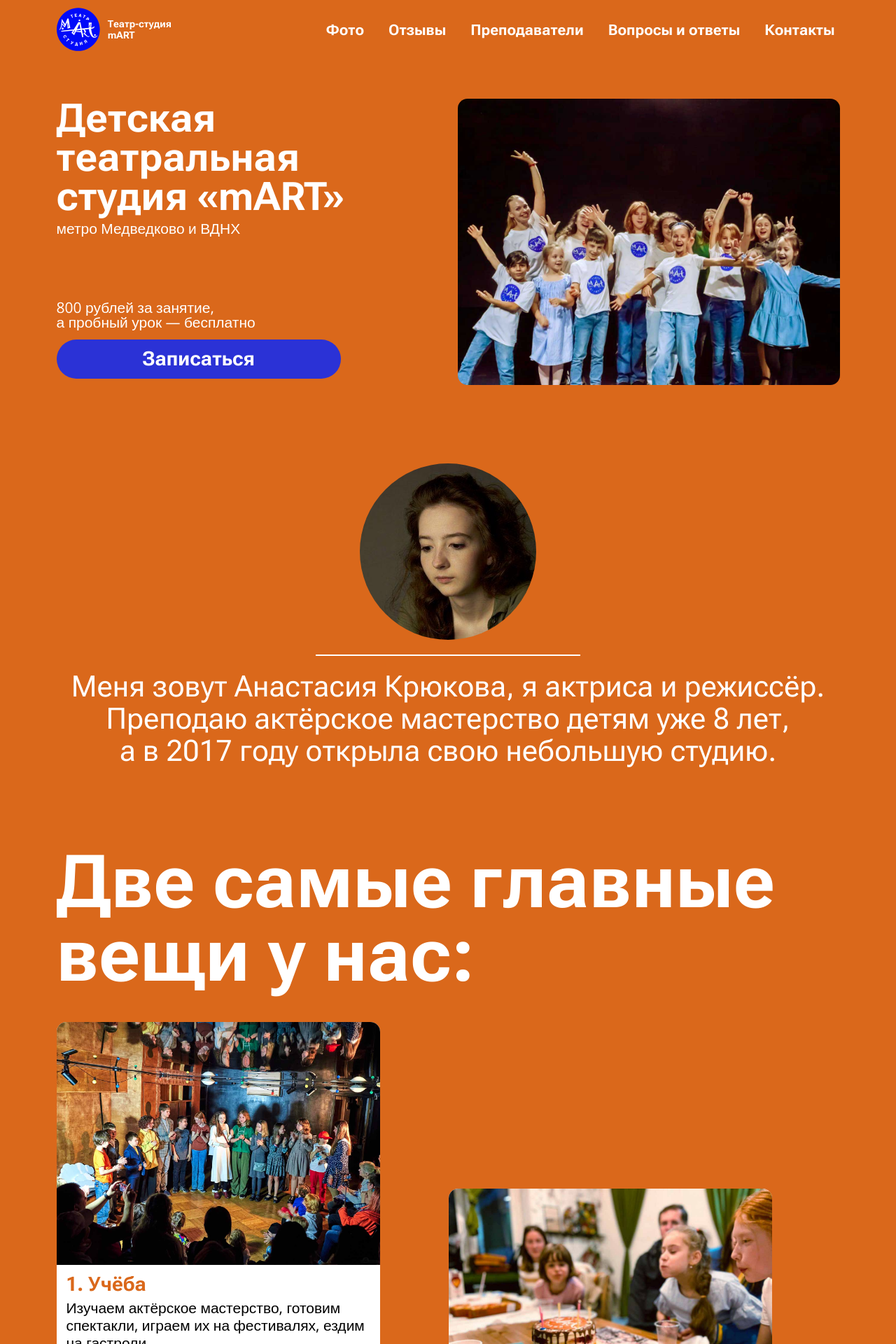
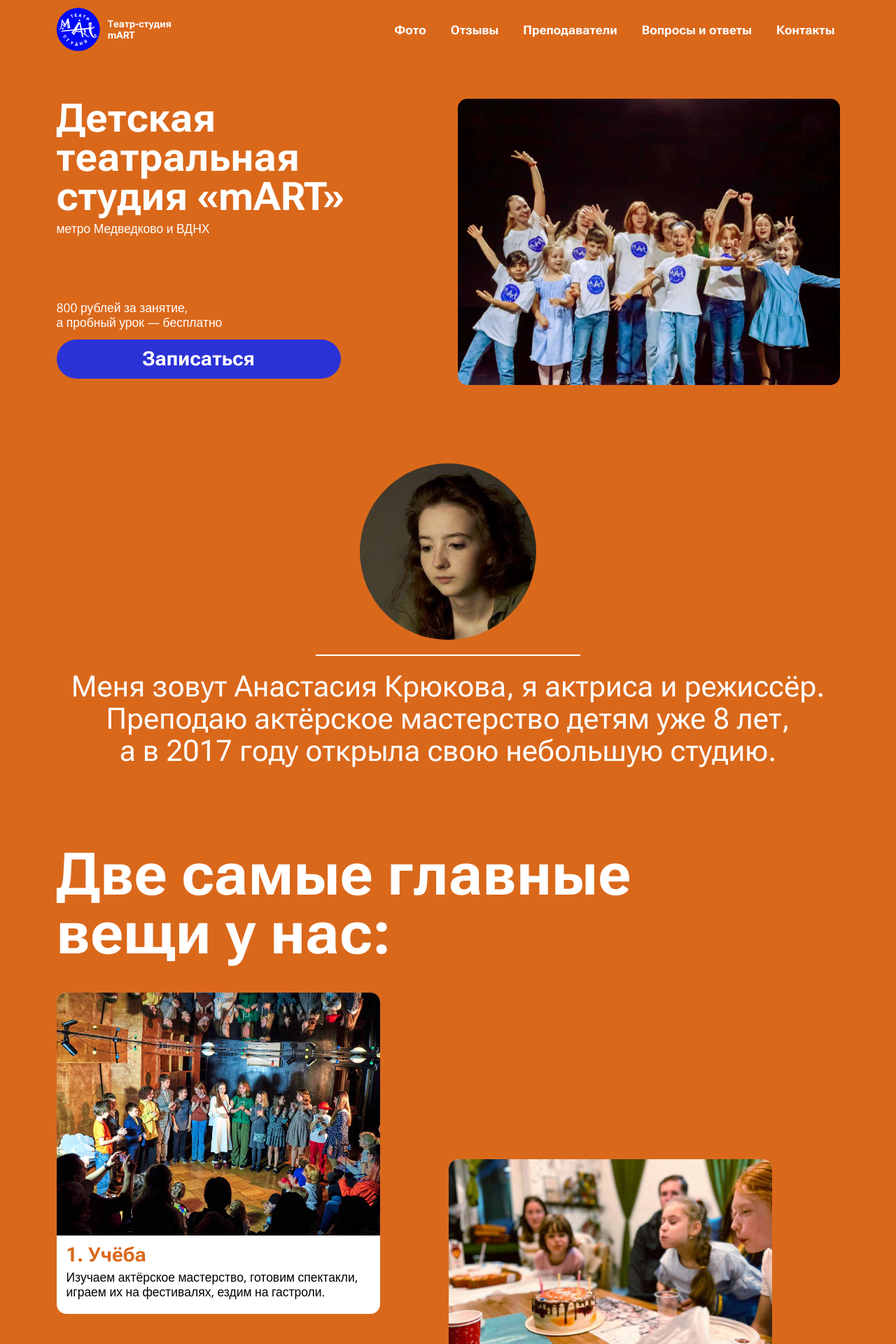
Before and after one commit to 1640max/mart, a Jekyll site: the page built from index.html, in a window 1280 px wide. Shown: the top 1920 px of the page at 70% size. Built offline with Jekyll 4.4.1, drawn with Linux system fonts in a browser that asks for light colours.

Commit message:
Эстетические поправки в типографику

```diff
--- a/_sass/_header.scss
+++ b/_sass/_header.scss
@@ -27,10 +27,6 @@
   gap: .5rem;
 }
 
-.header__tagline {
-	line-height: var(--small-line-height);
-}
-
 .header__img {
   grid-area: img;
 	width: 100%;
@@ -48,7 +44,6 @@
 }
 
 .header__perk {
-	line-height: var(--small-line-height);
   text-align: center;
   @include media-breakpoint-up(lg) { text-align: unset }
 }
--- a/_sass/_headings.scss
+++ b/_sass/_headings.scss
@@ -28,12 +28,12 @@
 
 .h3 {
   @extend %heading;
-  font-size: 1.75rem; // 28px
+  font-size: 1.5rem; // 28px
 }
 
 @include media-breakpoint-up(lg) {
 
-  .h1 { font-size: 7.5rem }
+  .h1 { font-size: 6rem }
   .h2 { font-size: 4rem }
   .h3 { font-size: 2rem }
 }
--- a/style.scss
+++ b/style.scss
@@ -13,7 +13,6 @@
   --black: #000;
 
   --border-radius: 1rem;
-  --small-line-height: 100%;
 }
 
 .html {
@@ -26,12 +25,12 @@
 }
 
 .body {
-  font: 400 1.125rem/120% 'Open Sans', sans-serif; // 18px
+  font: 400 1rem/120% 'Open Sans', sans-serif; // 18px
   background-color: var(--orange);
   color: var(--black);
   margin: 0;
 
-  @include media-breakpoint-up(lg) { font-size: 1.5rem; }
+  @include media-breakpoint-up(lg) { font-size: 1.25rem; }
 }
 
 .inverted-text {
```
